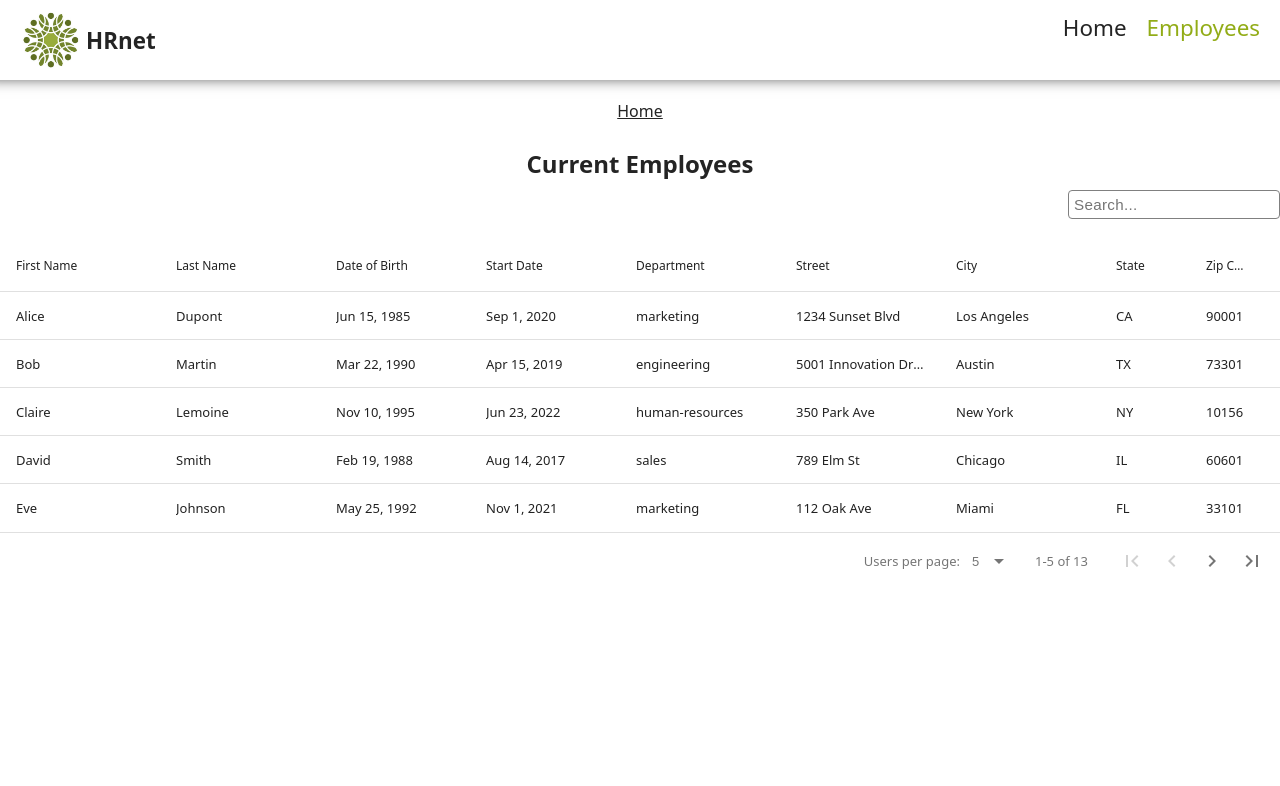
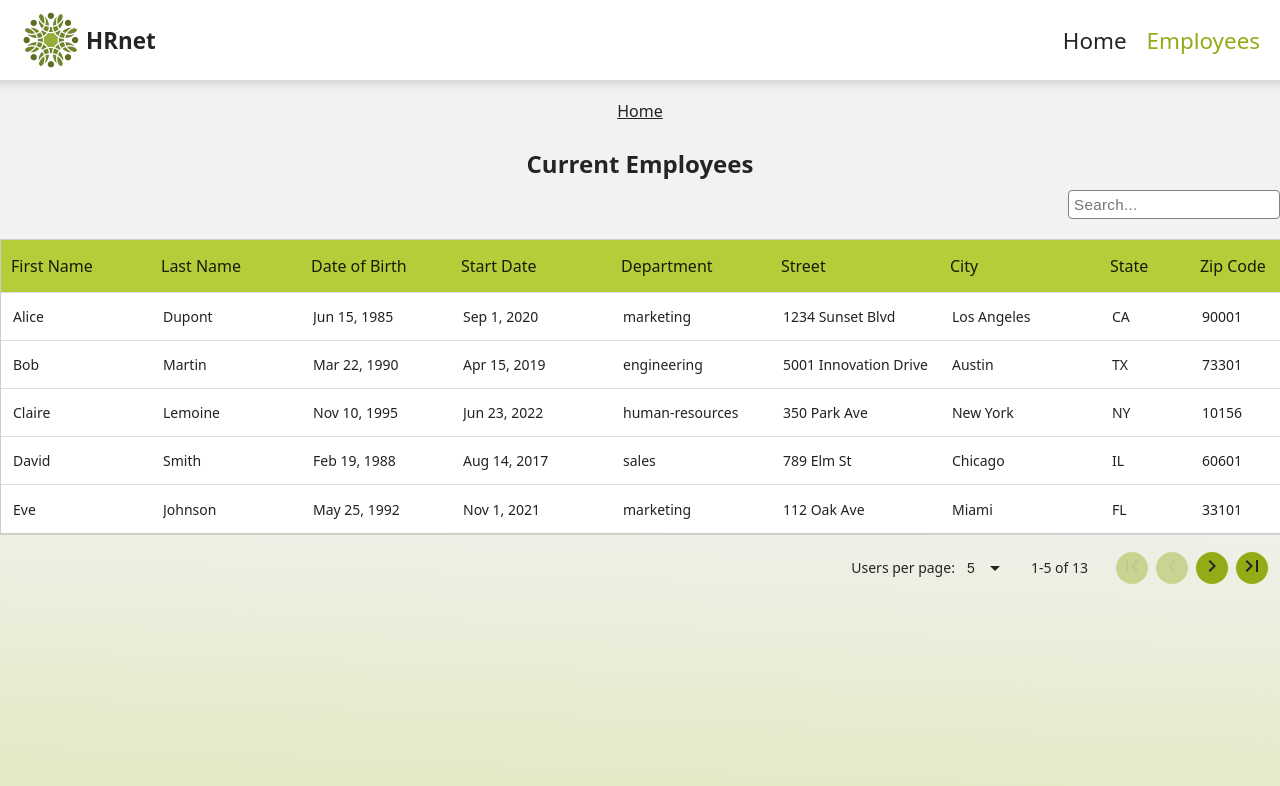
Before and after one commit to Leen151/HRnet-Frontend, a React (Vite) app: page /employees in a window 1280 px wide. Shown: the top 786 px of the page. Built offline with nearby package versions, Linux system fonts and the light colour scheme.

Commit message:
ajustement css et mise en forme sur le tableau

```diff
--- a/src/assets/constants.js
+++ b/src/assets/constants.js
@@ -87,12 +87,14 @@ export const columns = [
   {
     name: "First Name",
     selector: row => row["First Name"],
-    sortable: true
+    sortable: true,
+    width: '150px'
   },
   {
     name: "Last Name",
     selector: row => row["Last Name"],
-    sortable: true
+    sortable: true,
+    width: '150px'
   },
   {
     name: "Date of Birth",
@@ -106,12 +108,13 @@ export const columns = [
     selector: row => formatDate(row["Start Date"]),
     sortable: true,
     sortFunction: (a, b) => new Date(a["Start Date"]) - new Date(b["Start Date"]),
-    width: '150px'
+    width: '160px'
   },
   {
     name: "Department",
     selector: row => row["Department"],
-    sortable: true
+    sortable: true,
+    width: '160px'
   },
   {
     name: "Street",
@@ -121,7 +124,8 @@ export const columns = [
   {
     name: "City",
     selector: row => row["City"],
-    sortable: true
+    sortable: true,
+    width: '160px'
   },
   {
     name: "State",
@@ -133,6 +137,59 @@ export const columns = [
     name: "Zip Code",
     selector: row => row["Zip Code"],
     sortable: true,
-    width: '90px'
+    width: '120px'
   }
 ]
+
+export const customStyles = {
+  table: {
+    style: {
+      border: '1px solid #ccc',
+    },
+  },
+  headCells: {
+    style: {
+      backgroundColor: '#b4ce3a',
+      fontSize: '16px',
+      padding: '10px',
+    },
+  },
+  cells: {
+    style: {
+      fontSize: '14px',
+      padding: '10px 12px',
+    },
+  },
+  rows: {
+    style: {
+      minHeight: '48px',
+    },
+  },
+  pagination: {
+    style: {
+      paddingTop: '10px',
+      fontSize: '14px',
+      background: 'none',
+      color: '#242424'
+    },
+    pageButtonsStyle: {
+      borderRadius: '50%',
+      height: '32px',
+      width: '32px',
+      padding: '0',
+      margin: '0 4px',
+      cursor: 'pointer',
+      fontSize: '14px',
+      color: '#242424',
+      fill: '#242424',
+      backgroundColor: '#92ac17',
+      '&:hover': {
+        backgroundColor: '#d1d1d1',
+      },
+      '&:disabled': {
+        cursor: 'not-allowed',
+        opacity: 0.4,
+      },
+    },
+  }
+}
--- a/src/components/form/form.scss
+++ b/src/components/form/form.scss
@@ -3,10 +3,11 @@
   margin: 0 auto;
   display: flex;
   flex-direction: column;
-  border: 1px solid #313131;
+  border: 1px solid #808080;
   border-radius: 5px;
   padding: 10px;
-  box-shadow: 4px 4px 10px -1px rgba(24,24,24,0.69);
+  box-shadow: 4px 4px 10px -1px rgba(24,24,24,0.20);
+  background-color: white;
 
   form{
     text-align: left;
@@ -45,12 +46,14 @@
     border-radius: 4px;
     border: none;
     cursor: pointer;
+
+    &:hover{
+      background-color: #d1d1d1;
+    }
   }
 
   #state, #department{
     margin-left: 5px;
     width: 346px;
   }
-
-
 }
--- a/src/components/header/header.scss
+++ b/src/components/header/header.scss
@@ -5,7 +5,8 @@ header{
   margin-bottom: 20px;
   height: 80px;
   align-items: center;
-  box-shadow: 0px -16px 14px 14px rgba(0,0,0,0.75);
+  box-shadow: 0px -16px 14px 14px rgba(0,0,0,0.30);
+  background-color: white;
 
   a{
     text-decoration: none;
@@ -23,6 +24,7 @@ header{
 
   a{
     font-size: 1.4rem;
+    margin: 0;
   }
 }
 
--- a/src/components/table/Table.jsx
+++ b/src/components/table/Table.jsx
@@ -1,6 +1,6 @@
 import React, { useState } from "react";
 import DataTable from "react-data-table-component";
-import { columns } from '../../assets/constants'
+import { columns, customStyles } from '../../assets/constants'
 import { users } from "../../assets/mockUser"
 import "./table.scss"
 
@@ -44,6 +44,7 @@ export const Table = () => {
       <DataTable
         columns={columns}
         data={filteredData}
+        customStyles={customStyles}
         pagination
         paginationPerPage={perPage} //choisi avec onChangeRowsPerPage
         paginationRowsPerPageOptions={[5, 10, 15]}  // Choix du nombre de users par page
--- a/src/components/table/table.scss
+++ b/src/components/table/table.scss
@@ -1,8 +1,3 @@
 .search-input{
   align-self: flex-end;
 }
-
-.dXogGn{
-  padding-left: 8px !important;
-  padding-right: 8px;
-}
--- a/src/style.scss
+++ b/src/style.scss
@@ -6,12 +6,9 @@
 
 body{
   margin: 0;
-}
-
-a{
-  display: inline-block;
-  color: #242424;
-  margin-bottom: 25px;
+  min-height: 100vh;
+  background: #242424;
+  background: linear-gradient(182deg, rgba(36, 36, 36, 0.06) 55%, rgba(146, 172, 23, 0.26) 100%);
 }
 
 main{
@@ -20,10 +17,18 @@ main{
   text-align: center;
 }
 
-a:hover, .active{
+a{
+  display: inline-block;
+  color: #242424;
+  margin-bottom: 25px;
+}
+a:hover {
   font-weight: 500;
-  color: #92ac17;
+  color: #d1d1d1;
   text-decoration: none;
+}
+.active{
+  color: #92ac17 ;
 }
 
 h2{
@@ -43,6 +48,12 @@ input{
   font-weight: 100;
 }
 
+///// Pages /////
+#create-employees{
+
+}
+
+
 #employee-list{
   display: flex;
   flex-direction: column;
```
